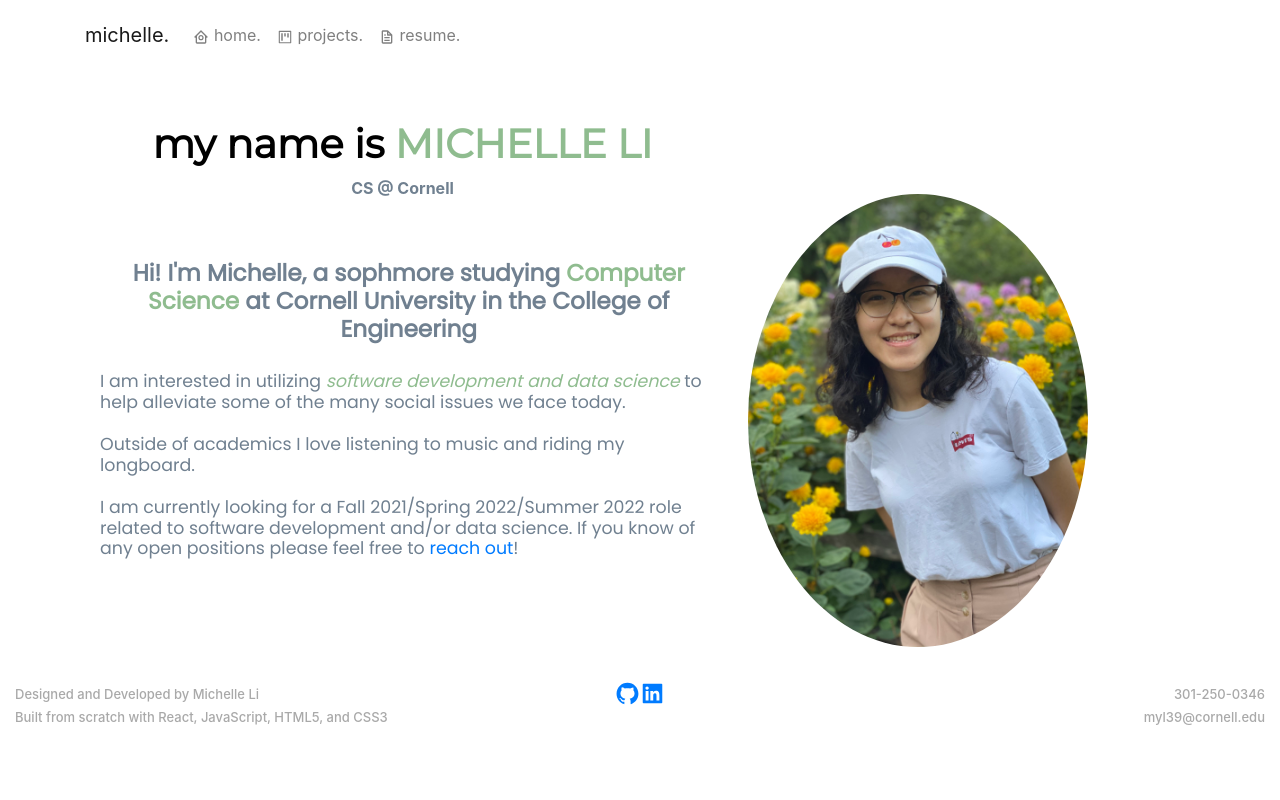
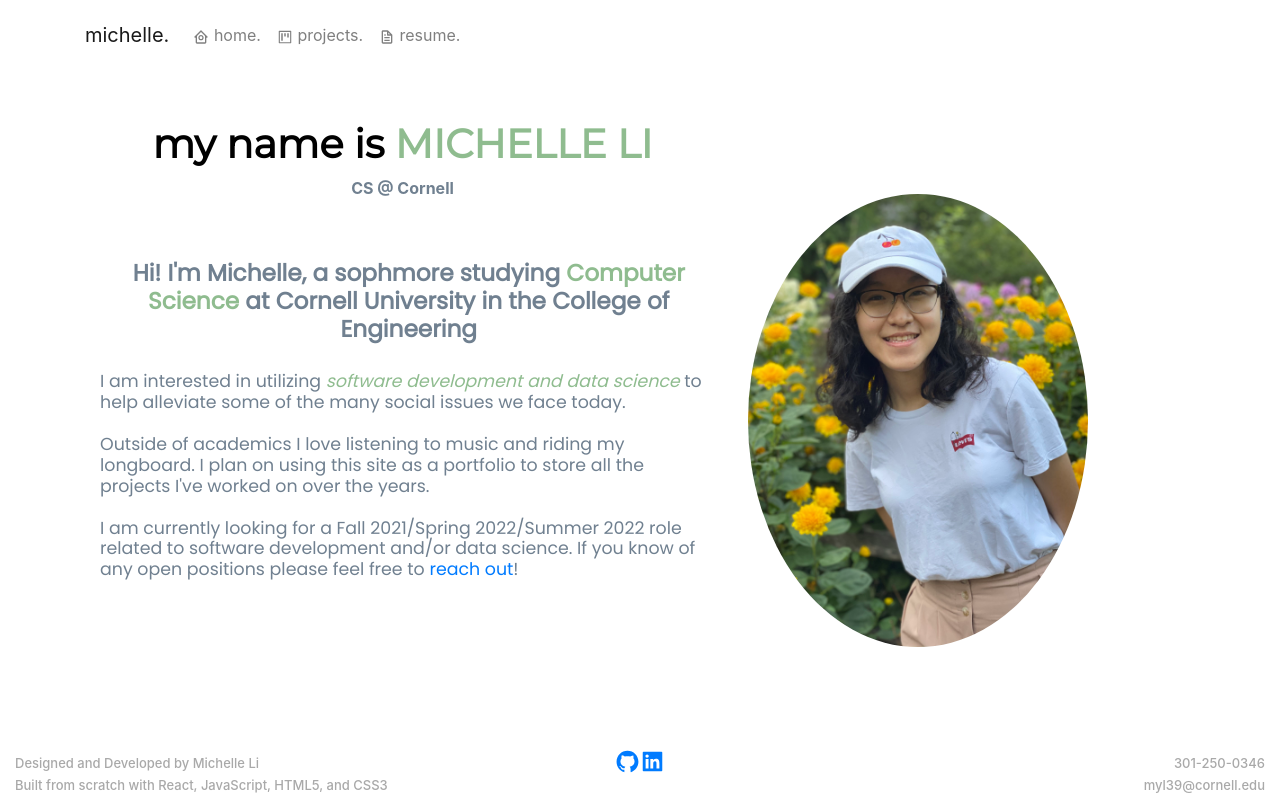
Before and after one commit to michelleli01/michelleli01.github.io, a React (Create React App) app: page / in a window 1280 px wide. Built offline with nearby package versions, Linux system fonts and the light colour scheme.

Commit message:
minor changes

```diff
--- a/src/components/Footer/Footer.css
+++ b/src/components/Footer/Footer.css
@@ -1,10 +1,13 @@
+.footer-container{
+  position: relative;
+}
+
 .footer {
+  position: fixed;
+  background-color: white;
   bottom: 0;
   left: 0;
-  right: 0;
   width: 100%;
-  height: 2.5rem;
-  margin-top: -2.5rem;
   font-size:small;
   font-weight:300;
 }
--- a/src/components/Footer/Footer.js
+++ b/src/components/Footer/Footer.js
@@ -7,6 +7,7 @@ import "./Footer.css";
 
 function Footer() {
   return (
+    <Container className="footer-container">
       <Container fluid className="footer">
         <Row>
           <Col md="4" className="footer-copyright">
@@ -16,10 +17,10 @@ function Footer() {
 
           <Col md="4" className="footer-body">
             <a href="https://github.com/michelleli01">
-            <AiFillGithub size={"25px"}/>
+              <AiFillGithub size={"25px"} />
             </a>
             <a href="https://www.linkedin.com/in/michelleli0/">
-            <AiFillLinkedin size={"25px"}/>
+              <AiFillLinkedin size={"25px"} />
             </a>
           </Col>
 
@@ -29,6 +30,7 @@ function Footer() {
           </Col>
         </Row>
       </Container>
+    </Container>
   );
 }
 
--- a/src/components/Home/Home.js
+++ b/src/components/Home/Home.js
@@ -38,7 +38,7 @@ function Home() {
                   <br />
                   <br />
                   Outside of academics I love listening to music and riding my
-                  longboard.
+                  longboard. I plan on using this site as a portfolio to store all the projects I've worked on over the years.
                   <br/>
                   <br/>
                   I am currently looking for a Fall 2021/Spring 2022/Summer 2022 role related to software development and/or data science. If you know of any open positions please feel free to <a href="mailto:myl39@cornell.edu">reach out</a>!
```
Lines whose indentation alone changed are shown as unchanged.
